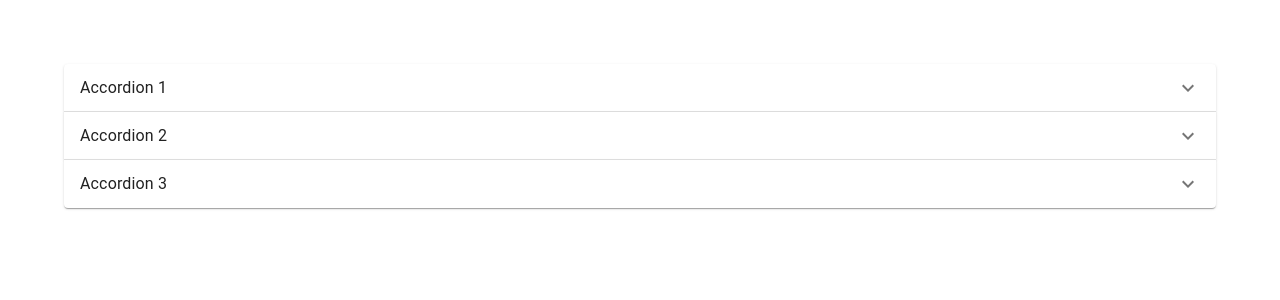
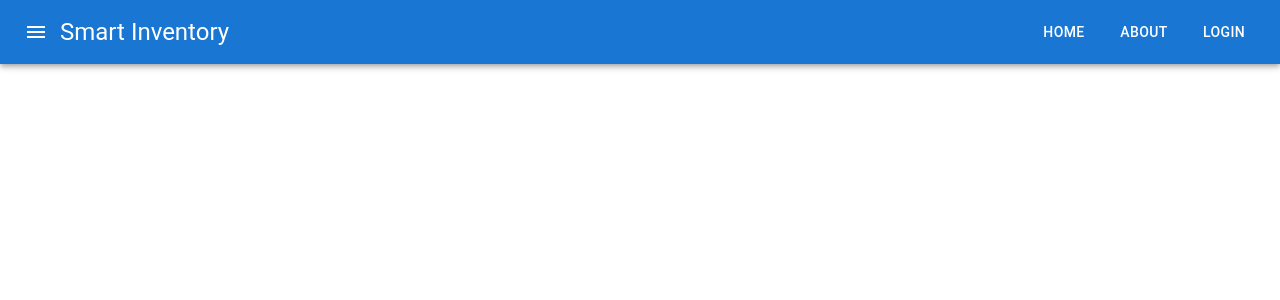
Before and after one commit to nuwan199044/react-material, a React (Create React App) app: page / in a window 1280 px wide. Shown: the top 300 px of the page. Built offline with nearby package versions, Linux system fonts and the light colour scheme.

Commit message:
Usage of Navbar

```diff
--- a/src/App.css
+++ b/src/App.css
@@ -1,5 +1,5 @@
 .App {
-  padding: 4rem;
+  /* padding: 4rem; */
 }
 
 .App-logo {
--- a/src/App.tsx
+++ b/src/App.tsx
@@ -1,5 +1,6 @@
 import './App.css';
-import { MuiAccordion } from './components/MuiAccordion';
+import { MuiNavbar } from './components/MuiNavbar';
+// import { MuiAccordion } from './components/MuiAccordion';
 // import { MuiCard } from './components/MuiCard';
 // import { MuiPaperLayout } from './components/MuiPaperLayout';
 // import { MuiGridLayout } from './components/MuiGridLayout';
@@ -34,7 +35,8 @@ function App() {
       {/* <MuiGridLayout /> */}
       {/* <MuiPaperLayout /> */}
       {/* <MuiCard /> */}
-      <MuiAccordion />
+      {/* <MuiAccordion /> */}
+      <MuiNavbar />
     </div>
   );
 }
--- /dev/null
+++ b/src/components/MuiNavbar.tsx
@@ -0,0 +1,29 @@
+import {
+  AppBar,
+  Toolbar,
+  Typography,
+  Stack,
+  Button,
+  IconButton,
+} from "@mui/material";
+import MenuIcon from "@mui/icons-material/Menu";
+
+export const MuiNavbar = () => {
+  return (
+    <AppBar position="static">
+      <Toolbar>
+        <IconButton size="large" color="inherit" edge="start">
+          <MenuIcon />
+        </IconButton>
+        <Typography variant="h5" component="div" sx={{ flexGrow: 1 }}>
+          Smart Inventory
+        </Typography>
+        <Stack spacing={2} direction="row">
+          <Button color="inherit">Home</Button>
+          <Button color="inherit">About</Button>
+          <Button color="inherit">Login</Button>
+        </Stack>
+      </Toolbar>
+    </AppBar>
+  );
+};
```
